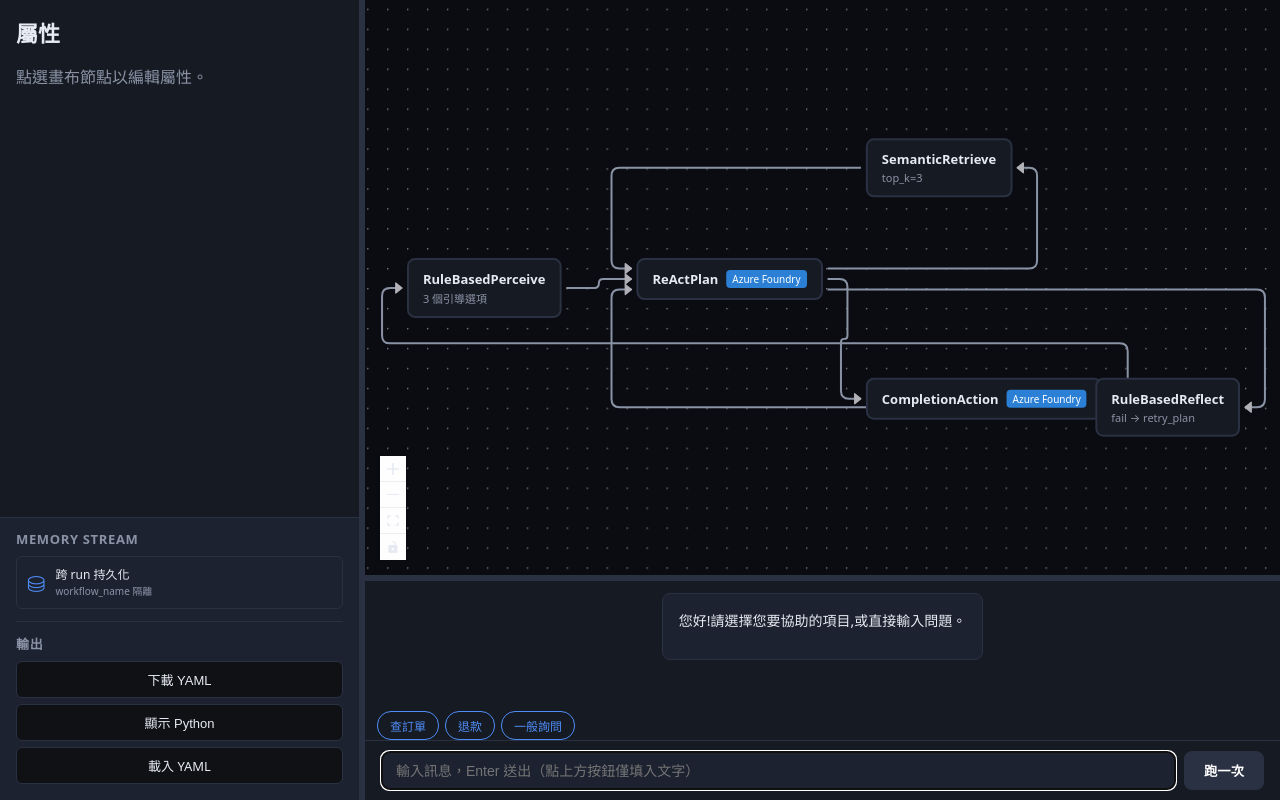
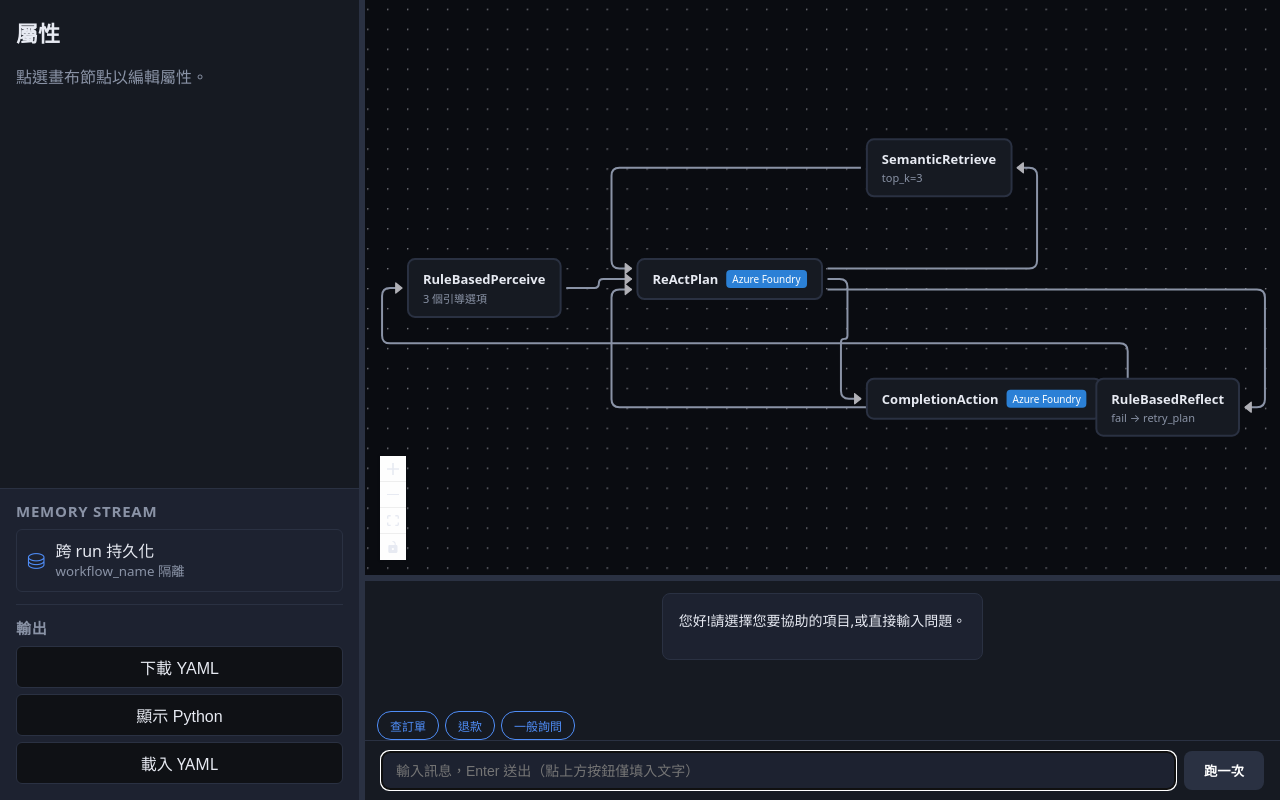
Before and after one commit to R300-AI/Agentic-SDK, a React (Vite) app in the folder editor/: page / in a window 1280 px wide. Built offline with nearby package versions, Linux system fonts and the light colour scheme.

Commit message:
style: 補齊 options input/add-btn/memory-indicator/左側工具列按鈕字體至 16px

```diff
--- a/editor/src/styles.css
+++ b/editor/src/styles.css
@@ -54,7 +54,7 @@ html, body, #root {
   border-top: 1px solid var(--border);
   background: var(--bg-elev2);
 }
-.left-tools h3 { margin: 0 0 8px; font-size: 13px; text-transform: uppercase; color: var(--text-muted); letter-spacing: 0.05em; }
+.left-tools h3 { margin: 0 0 8px; font-size: 15px; text-transform: uppercase; color: var(--text-muted); letter-spacing: 0.05em; }
 .left-tools hr { border: 0; border-top: 1px solid var(--border); margin: 12px 0; }
 .left-tools-buttons { display: flex; flex-direction: column; gap: 6px; }
 .left-tools button, .left-tools .file-button {
@@ -66,7 +66,7 @@ html, body, #root {
   background: var(--bg);
   color: var(--text);
   cursor: pointer;
-  font-size: 13px;
+  font-size: 16px;
   text-align: center;
   box-sizing: border-box;
 }
@@ -305,7 +305,7 @@ html, body, #root {
   margin-bottom: 12px;
 }
 .memory-indicator-icon { font-size: 22px; color: var(--accent); }
-.memory-indicator-body { font-size: 12px; line-height: 1.4; }
+.memory-indicator-body { font-size: 16px; line-height: 1.4; }
 .memory-indicator-body small { display: block; color: var(--text-muted); }
 
 .prop-divider {
@@ -321,7 +321,7 @@ html, body, #root {
   margin-bottom: 4px;
 }
 .perceive-option input {
-  font-size: 12px;
+  font-size: 16px;
   padding: 4px 6px;
 }
 .icon-btn {
@@ -341,7 +341,7 @@ html, body, #root {
   border-radius: 4px;
   padding: 6px;
   cursor: pointer;
-  font-size: 12px;
+  font-size: 16px;
   margin-top: 4px;
 }
 .add-btn:hover { color: var(--accent); border-color: var(--accent); }
```
